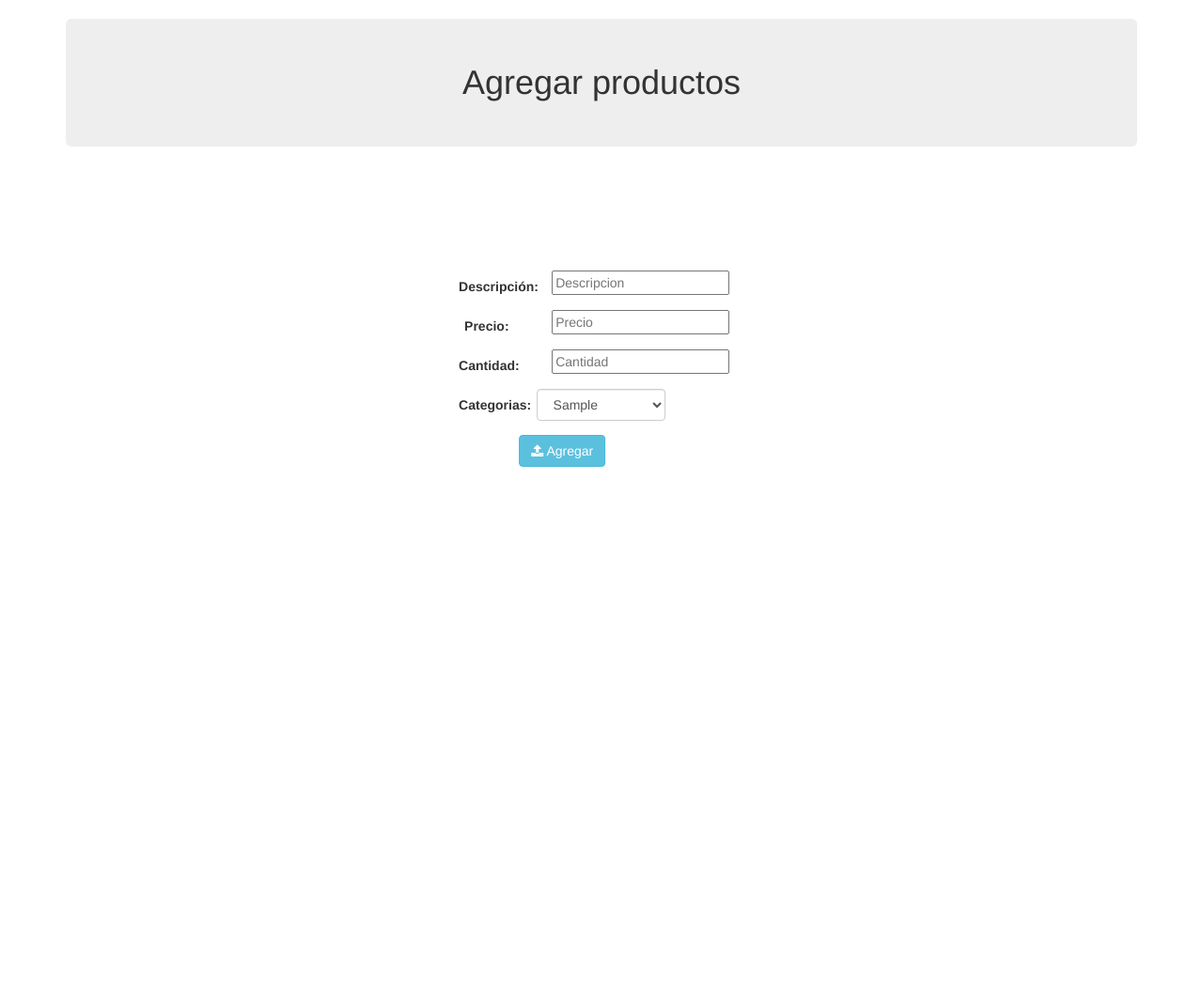
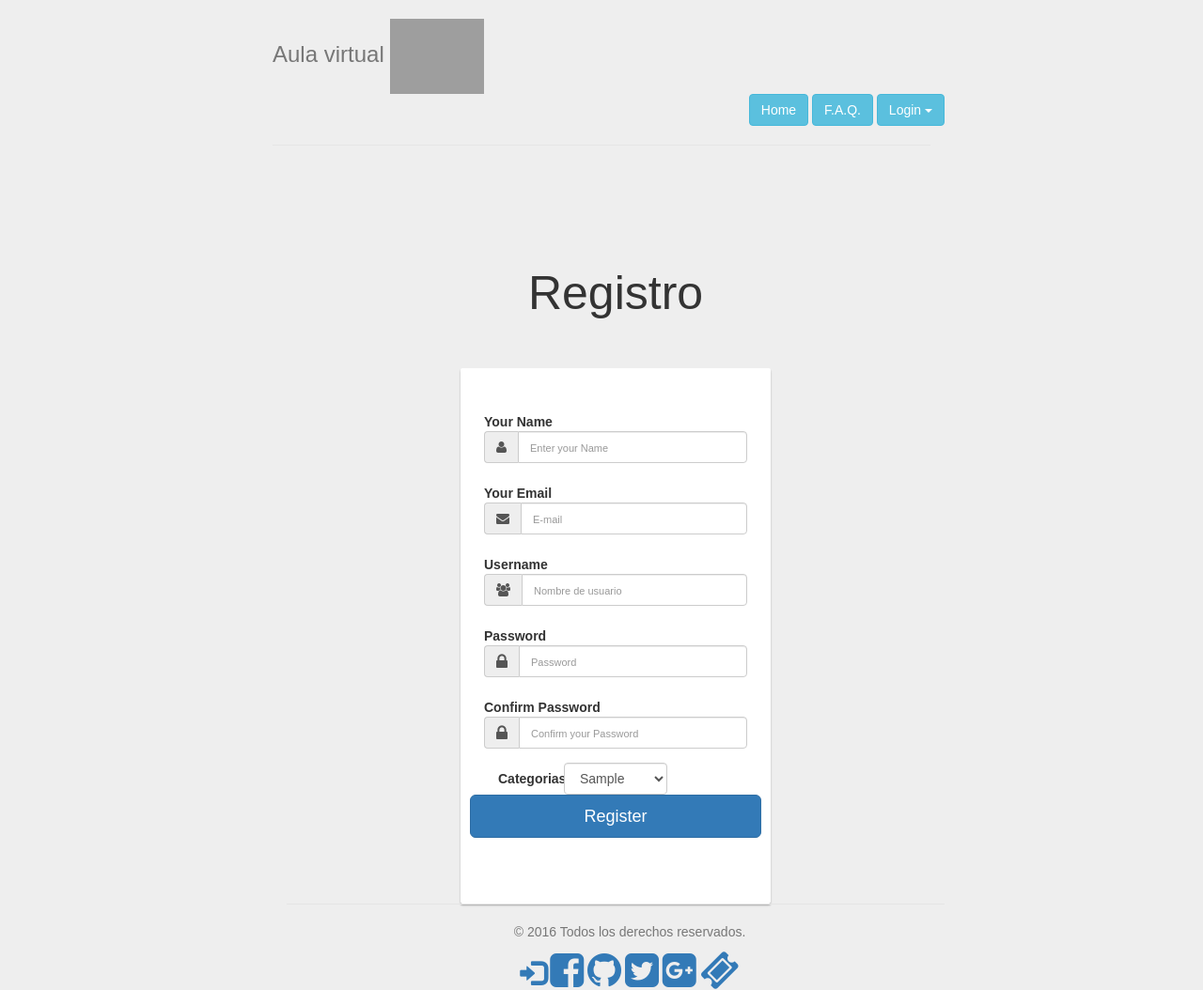
Before and after one commit to PlehmA/aula-virtual, a PHP site: page /new_users.php in a window 1280 px wide. Shown: the whole page at 94% size. Before the commit the page ends 497 px from the top, so only its background shows below. Run offline with PHP 8.4, Linux system fonts and the light colour scheme; tables that the repository leaves empty or names only in its code hold one stand-in row (values such as "Sample post"); data that the repository does not hold is empty; some libraries are stand-ins or nearby versions; grey boxes are pictures that could not be loaded.

Commit message:
Update new_users.php

```diff
--- a/new_users.php
+++ b/new_users.php
@@ -1,36 +1,114 @@
 <!DOCTYPE html>
-<html>
+<html lang="es">
+
 <head>
     <meta charset="utf-8">
-    <title></title>
-    <link href="https://maxcdn.bootstrapcdn.com/bootstrap/3.3.7/css/bootstrap.min.css" rel="stylesheet" integrity="sha384-BVYiiSIFeK1dGmJRAkycuHAHRg32OmUcww7on3RYdg4Va+PmSTsz/K68vbdEjh4u" crossorigin="anonymous">
-    <link href="https://maxcdn.bootstrapcdn.com/font-awesome/4.7.0/css/font-awesome.min.css" rel="stylesheet" integrity="sha384-wvfXpqpZZVQGK6TAh5PVlGOfQNHSoD2xbE+QkPxCAFlNEevoEH3Sl0sibVcOQVnN" crossorigin="anonymous">
+    <meta http-equiv="X-UA-Compatible" content="IE=edge">
+    <meta name="viewport" content="width=device-width, initial-scale=1">
+    <meta name="description" content="">
+    <meta name="author" content="">
+    <link rel="icon" href="Images\idea-genial.png">
+    <title>..--|Aula virtual|--..</title>
+    <link href="CSS/bootstrap.css" rel="stylesheet">
+    <link href="CSS/ie10-viewport-bug-workaround.css" rel="stylesheet">
+    <link href="CSS/jumbotron-narrow.css" rel="stylesheet">
+    <link rel="stylesheet" href="CSS\font-awesome.css">
+    <link rel="stylesheet" href="CSS/reg_style.css" />
 </head>
+
 <body>
-    <style>
-    form
-    {
-      position: absolute;
-      left: 50%;
-      top: 50%;
-      transform: translate(-50%, -50%);
-      -webkit-transform: translate(-50%, -50%);
-    }
+    <div class="container">
+        <div class="header clearfix">
+            <h3 class="text-muted">Aula virtual <img src="Images/book.png" class="" alt="Cinque Terre" width="100" height="80"></h3>
+            <nav class="navbar-right">
 
-    </style>
-    <div class="container text-center">
-      <h1 class="jumbotron text-center">Agregar productos</h1>
-      <div class="span3">
-        <form class="form-horizontal" action="save_producto.php" method="POST" accept-charset="utf-8">
-          <div class="form-group text-center">
-            <label class="control-label col-md-3" >Descripción: </label>
-            <div class="col-md-9"><input type="text" placeholder="Descripcion" required name="descripcion"></div>
+                <div class="dropdown">
+                    <div class="btn-group">
+                        <a href="index.html"><button type="button" class="btn btn-info">Home</button></a>
+                        <a href="#"><button type="button" class="btn btn-info">F.A.Q.</button></a>
                     </div>
-          <div class="form-group"><label class="control-label col-md-3" >Precio: </label>
-            <div class="col-md-9"><input type="text" placeholder="Precio" required name="precio"></div>
+                    <button class="btn btn-info dropdown-toggle" type="button" data-toggle="dropdown">Login <span class="caret"></span></button>
+                    <ul class="dropdown-menu">
+                        <li role="presentation">
+                            <div class="input-group"><span class="input-group-addon"><i class="fa fa-envelope-o fa-fw"></i></span><input class="form-control" type="text" placeholder="Email address" name="user" style="padding: 4px;"></div>
+                        </li>
+
+                        <li role="presentation">
+                            <div class="input-group"><span class="input-group-addon"><i class="fa fa-key fa-fw"></i></span><input class="form-control" type="password" placeholder="Password" name="pass" style="padding: 4px;"></div>
+                        </li>
+                        <li>
+                            <div class="checkbox">
+                                <label><input type="checkbox" value="">Recordar</label>
                             </div>
-          <div class="form-group"><label class="control-label col-md-3" >Cantidad: </label>
-            <div class="col-md-9"><input type="text" placeholder="Cantidad" required name="cantidad"></div>
+                        </li>
+                        <li><button type="submit" class="btn btn-block btn-success">Submit</button></li>
+                    </ul>
+                </div>
+            </nav>
+        </div>
+
+        <div class="container">
+            <div class="row main">
+                <div class="panel-heading">
+                    <div class="panel-title text-center">
+                        <h1 class="title">Registro</h1>
+                        <hr />
+                    </div>
+                </div>
+                <div class="main-login main-center">
+                    <form class="form-horizontal" method="POST" action="register.php">
+
+                        <div class="form-group">
+                            <label for="name" class="cols-sm-2 control-label">Your
+								Name</label>
+                            <div class="cols-sm-10">
+                                <div class="input-group">
+                                    <span class="input-group-addon"><i class="fa fa-user fa"
+										aria-hidden="true"></i></span> <input type="text" class="form-control" name="name" id="name" placeholder="Enter your Name" />
+                                </div>
+                            </div>
+                        </div>
+
+                        <div class="form-group">
+                            <label for="email" class="cols-sm-2 control-label">Your
+								Email</label>
+                            <div class="cols-sm-10">
+                                <div class="input-group">
+                                    <span class="input-group-addon"><i
+										class="fa fa-envelope fa" aria-hidden="true"></i></span> <input type="text" class="form-control" name="email" id="email" placeholder="E-mail" />
+                                </div>
+                            </div>
+                        </div>
+
+                        <div class="form-group">
+                            <label for="username" class="cols-sm-2 control-label">Username</label>
+                            <div class="cols-sm-10">
+                                <div class="input-group">
+                                    <span class="input-group-addon"><i
+										class="fa fa-users fa" aria-hidden="true"></i></span> <input type="text" class="form-control" name="usuario" id="usuario" placeholder="Nombre de usuario" />
+                                </div>
+                            </div>
+                        </div>
+
+                        <div class="form-group">
+                            <label for="password" class="cols-sm-2 control-label">Password</label>
+                            <div class="cols-sm-10">
+                                <div class="input-group">
+                                    <span class="input-group-addon"><i
+										class="fa fa-lock fa-lg" aria-hidden="true"></i></span> <input type="password" class="form-control" name="password" id="password" placeholder="Password" />
+                                </div>
+                            </div>
+                        </div>
+
+                        <div class="form-group">
+                            <label for="confirm" class="cols-sm-2 control-label">Confirm
+								Password</label>
+                            <div class="cols-sm-10">
+                                <div class="input-group">
+                                    <span class="input-group-addon"><i
+										class="fa fa-lock fa-lg" aria-hidden="true"></i></span> <input type="password" class="form-control" name="repassword" id="repassword" placeholder="Confirm your Password" />
+                                </div>
+                            </div>
                         </div>
 			<div class="form-group">
                <label class="control-label col-md-3" >Categorias:</label>
@@ -46,21 +124,31 @@
                   while ($row = mysqli_fetch_assoc($result)) {
                     echo '<option value="'.$row['id_tipo'].'">'.$row['tipousr'].'</option>';
                   }
-
                    ?>
                   </select>
                   </div>
-            </div>
-          <div class="form-group"><label class="control-label col-md-3" hidden="Descripción"></label>
-            <div class="col-md-9 text-center"><button type="submit" name="button" class="btn btn-info"><span><i class="fa fa-upload" aria-hidden="true"></i>
-    </span>Agregar</button></div>
+                        <div class="form-group ">
+                            <button type="submit" class="btn btn-primary btn-lg btn-block login-button">Register</button>
                         </div>
                     </form>
                 </div>
+            </div>
+        </div>
+        <footer class="footer">
+            <div class="container text-center">
+                <p>&copy; 2016 Todos los derechos reservados.</p>
+                <a href="login.php"><span class="glyphicon glyphicon-log-in fa-2x" aria-hidden="true"></span></a>
+                <a href="https://www.facebook.com/groups/193592334396351/"><span><i class="fa fa-facebook-square fa-3x" aria-hidden="true"></i></span></a>
+                <a href="https://github.com/Polaken"><span><i class="fa fa-github fa-3x" aria-hidden="true"></i></span></a>
+                <a href="https://twitter.com/Aula_virtual_ok"><span><i class="fa fa-twitter-square fa-3x" aria-hidden="true"></i></span></a>
+                <a href="https://plus.google.com/communities/104682285015405256311"><span><i class="fa fa-google-plus-square fa-3x" aria-hidden="true"></i></span></a>
+                <a href="contacto.html"><span><i class="fa fa-ticket fa-3x" aria-hidden="true"></i></span></a>
+            </div>
+        </footer>
+    </div>
+    <script src="JS/jquery-3.1.1.js"></script>
+    <script src="JS/bootstrap.js"></script>
+    <script src="JS/ie10-viewport-bug-workaround.js"></script>
+</body>
 
-
-    </div>
-    <script src="https://code.jquery.com/jquery-3.1.1.js" integrity="sha256-16cdPddA6VdVInumRGo6IbivbERE8p7CQR3HzTBuELA=" crossorigin="anonymous"></script>
-    <script src="https://maxcdn.bootstrapcdn.com/bootstrap/3.3.7/js/bootstrap.min.js" integrity="sha384-Tc5IQib027qvyjSMfHjOMaLkfuWVxZxUPnCJA7l2mCWNIpG9mGCD8wGNIcPD7Txa" crossorigin="anonymous"></script>
-  </body>
 </html>
```
Lines whose indentation alone changed are shown as unchanged.
